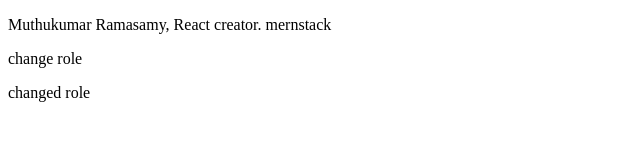
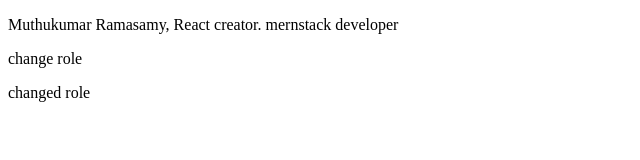
Before and after one commit to rammuthukumar1512/cheprac, a plain HTML site: page index.html in a window 1280 px wide. Shown: the full height of the page, 0-640 px from the left. Drawn offline with Linux system fonts and the light colour scheme.

Commit message:
new word

```diff
--- a/index.html
+++ b/index.html
@@ -6,7 +6,7 @@
     <title>Document</title>
 </head>
 <body>
-    <p>Muthukumar Ramasamy, React creator. mernstack</p>
+    <p>Muthukumar Ramasamy, React creator. mernstack developer</p>
     <p>change role</p>
     <p>changed role</p>
 </body>
```
